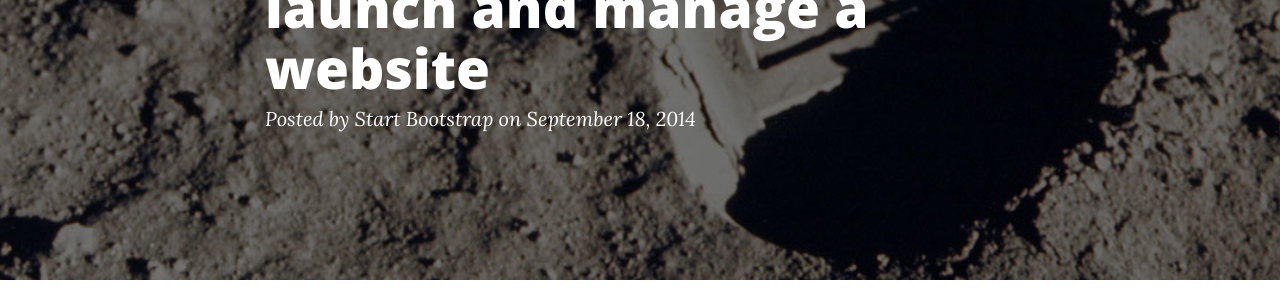
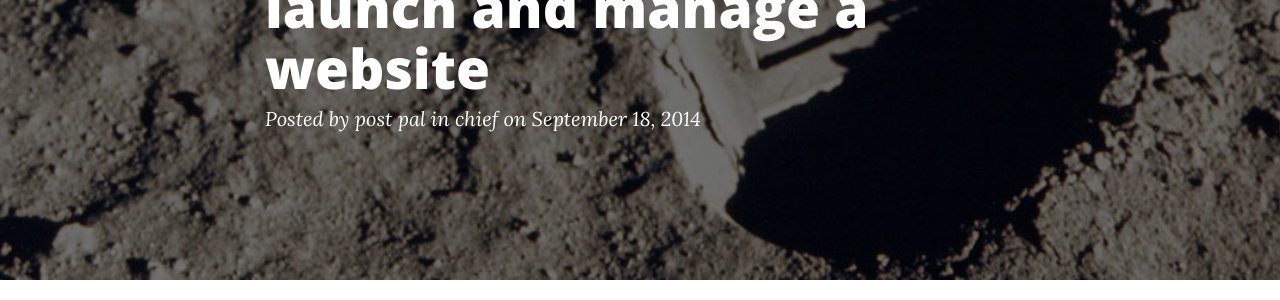
Before and after one commit to postpal/deploy, a Jekyll site: the page built from _posts/2014-09-18-every-business-owner-business-manager-or-entrepreneur-at-the-very-least-should-be-able-to-launch-and-manage-a-website.markdown, in a window 1280 px wide and 900 px high. Shown: the part 435-735 px from the top of the window. Built offline with Jekyll 4.4.1, drawn with Linux system fonts in a browser that asks for light colours; nearby versions of some CDN libraries.

Commit message:
Updated '/_posts/2014-09-18-every-business-owner-business-manager-or-entrepreneur-at-the-very-least-should-be-able-to-launch-and-manage-a-website.markdown' via CloudCannon

```diff
--- a/_posts/2014-09-18-every-business-owner-business-manager-or-entrepreneur-at-the-very-least-should-be-able-to-launch-and-manage-a-website.markdown
+++ b/_posts/2014-09-18-every-business-owner-business-manager-or-entrepreneur-at-the-very-least-should-be-able-to-launch-and-manage-a-website.markdown
@@ -2,7 +2,7 @@
 layout: post
 title: 'Every business owner, business manager or entrepreneur at the very least should be able to launch and manage a website'
 date: 2014-09-18 12:00:00
-author: Start Bootstrap
+author: post pal in chief
 header-img: img/post-bg-05.jpg
 ---
 
```
